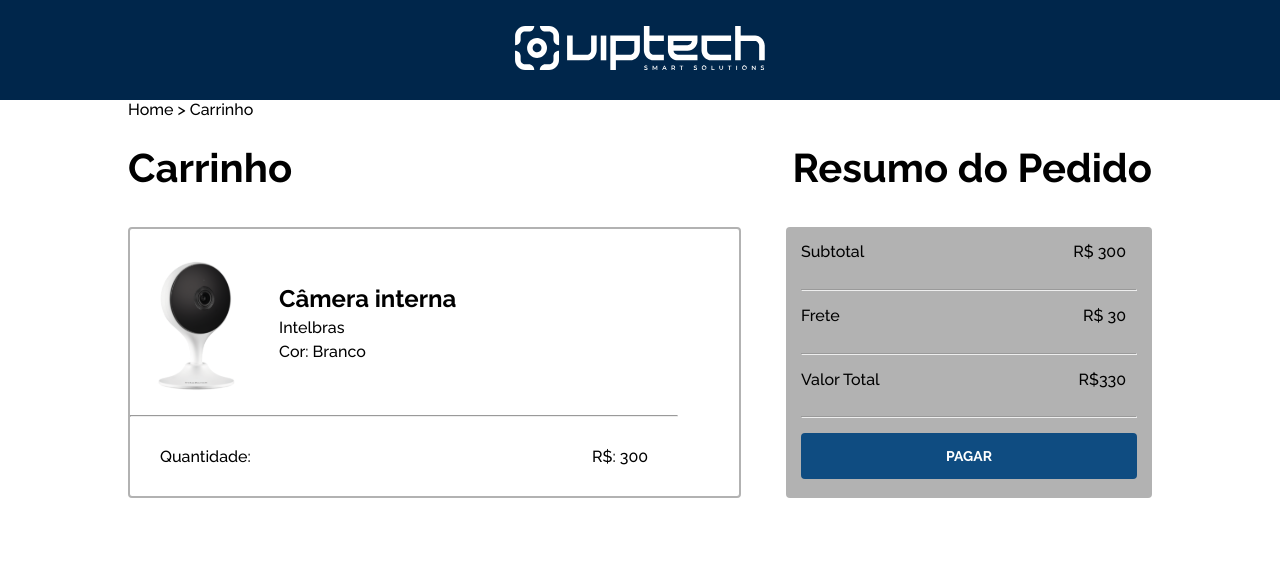
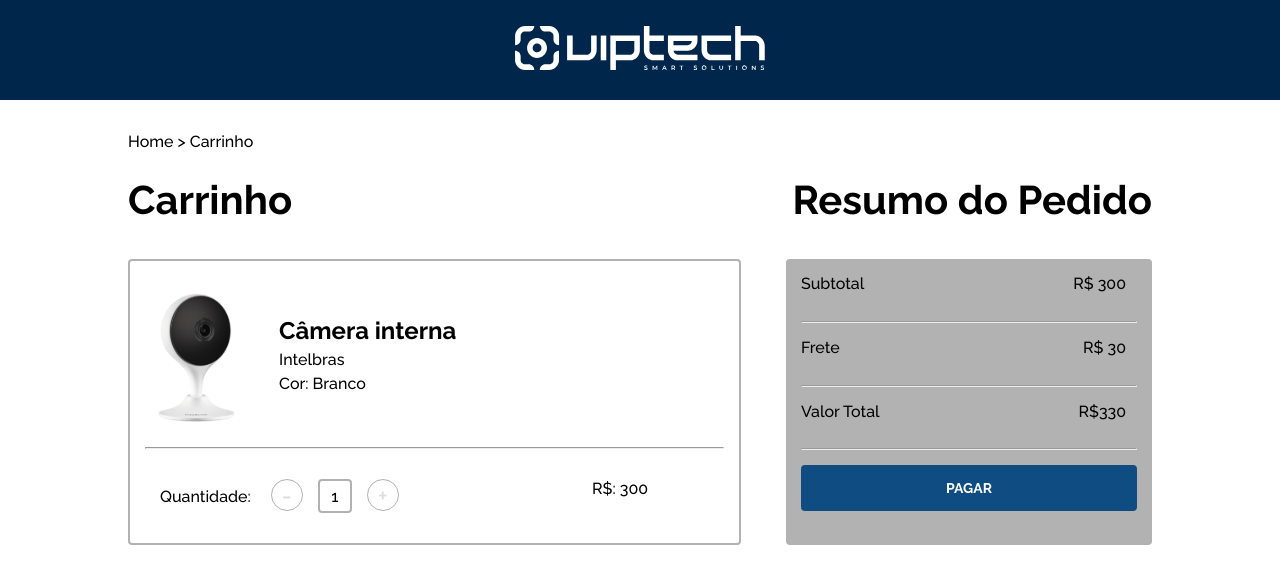
Before and after one commit to T-pl/viptech-project, a React (Create React App) app: page /carrinho in a window 1280 px wide. Shown: the top 584 px of the page. Built offline with nearby package versions, Linux system fonts and the light colour scheme.

Commit message:
VIP-003: ajustei um pouco da secao carrinho

```diff
--- a/src/components/Products/products.css
+++ b/src/components/Products/products.css
@@ -34,12 +34,12 @@
 	list-style: none;
 }
 
-.iconBlue:hover {
+/* .iconBlue:hover {
 	border-radius: 50%;
 	border: 1px solid #fff;
 	color: #fff;
 	background-color: #0f4c81;
-}
+} */
 
 .crudProd .actionList .btnDelete {
 	background-color: #fff;
@@ -47,8 +47,8 @@
 	cursor: pointer;
 }
 
-.btnDelete .iconDelete:hover {
+/* .btnDelete .iconDelete:hover {
 	border-radius: 50%;
 	background-color: #ff0000 !important;
 	stroke: #fff !important;
-}
+} */
--- a/src/pages/Carrinho/Carrinho.jsx
+++ b/src/pages/Carrinho/Carrinho.jsx
@@ -27,6 +27,11 @@ export function Carrinho() {
             <div className="quantValor">
               <div className="quantidade">
                 <span>Quantidade:</span>
+                <div className="counter">
+                  <button>-</button>
+                  <div className="displayCounter">1</div>
+                  <button>+</button>
+                </div>
               </div>
               <div className="valor">
                 R$: 300
--- a/src/pages/Carrinho/carrinho.css
+++ b/src/pages/Carrinho/carrinho.css
@@ -1,5 +1,6 @@
 main {
 	width: 80%;
+	padding-top: 2rem;
 }
 main .intro {
 	display: flex;
@@ -25,8 +26,44 @@ main .secaoCarPro {
 	border-radius: 4px;
 }
 main .secaoCarPro .divider {
-	width: 90%;
+	width: 95%;
+	margin: 0 auto;
 }
+
+main .quantValor .quantidade {
+	display: flex;
+	gap: 1.25rem;
+	align-items: center;
+}
+.quantValor .quantidade .counter {
+	display: flex;
+	width: 8rem;
+	justify-content: space-between;
+}
+
+.counter .displayCounter {
+	width: 2.15rem;
+	height: 2.15rem;
+	border: 2px solid #b2b2b2;
+	font-size: 1rem;
+	color: #000;
+	display: flex;
+	flex-direction: column;
+	justify-content: center;
+	align-items: center;
+	border-radius: 4px;
+}
+
+.counter button {
+	width: 2rem;
+	height: 2rem;
+	border-radius: 50%;
+	font-size: 1.5rem;
+	color: #ddd;
+	background-color: #fff;
+	border: 1px solid #b2b2b2;
+}
+
 main .carProduct {
 	display: flex;
 	gap: 25px;
```
